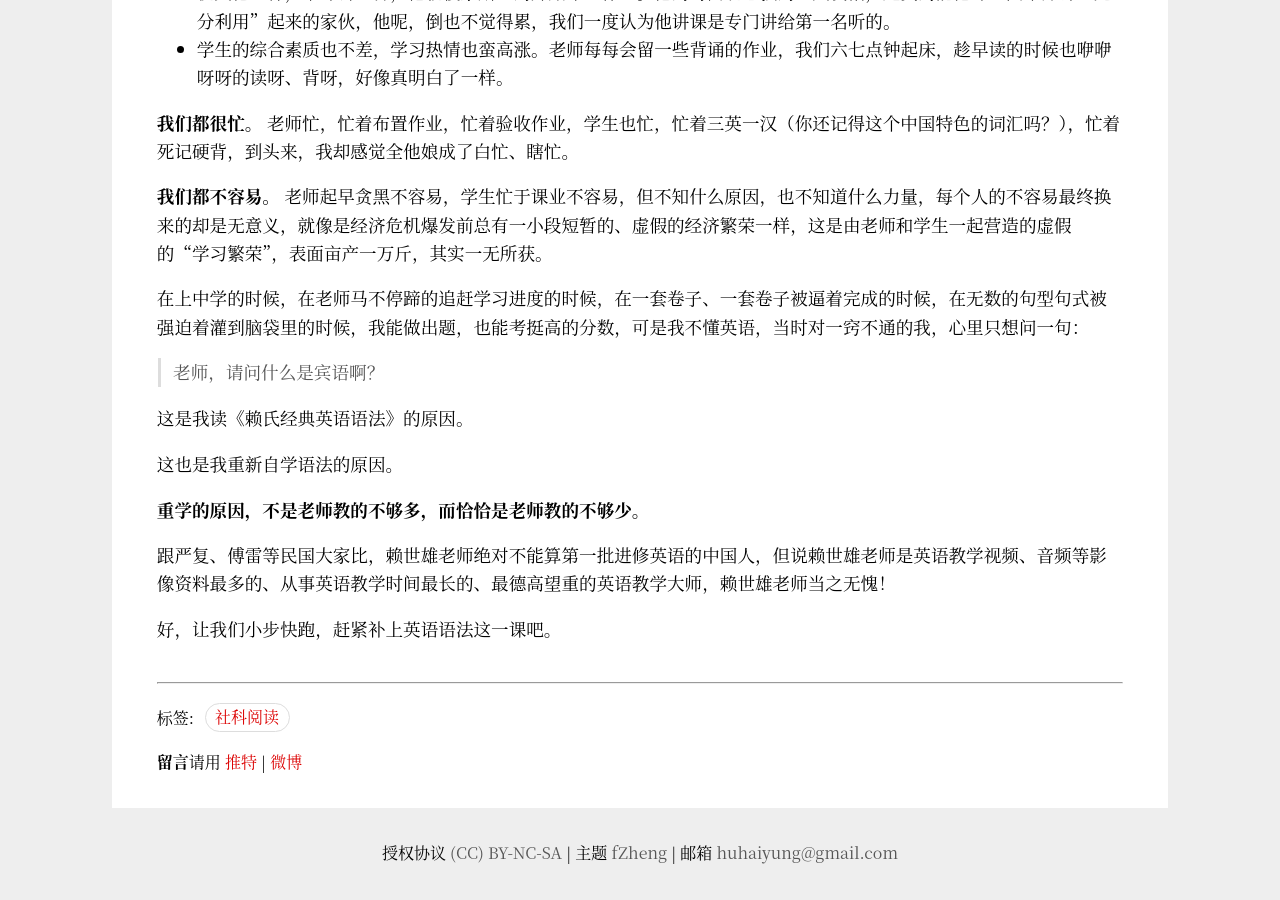
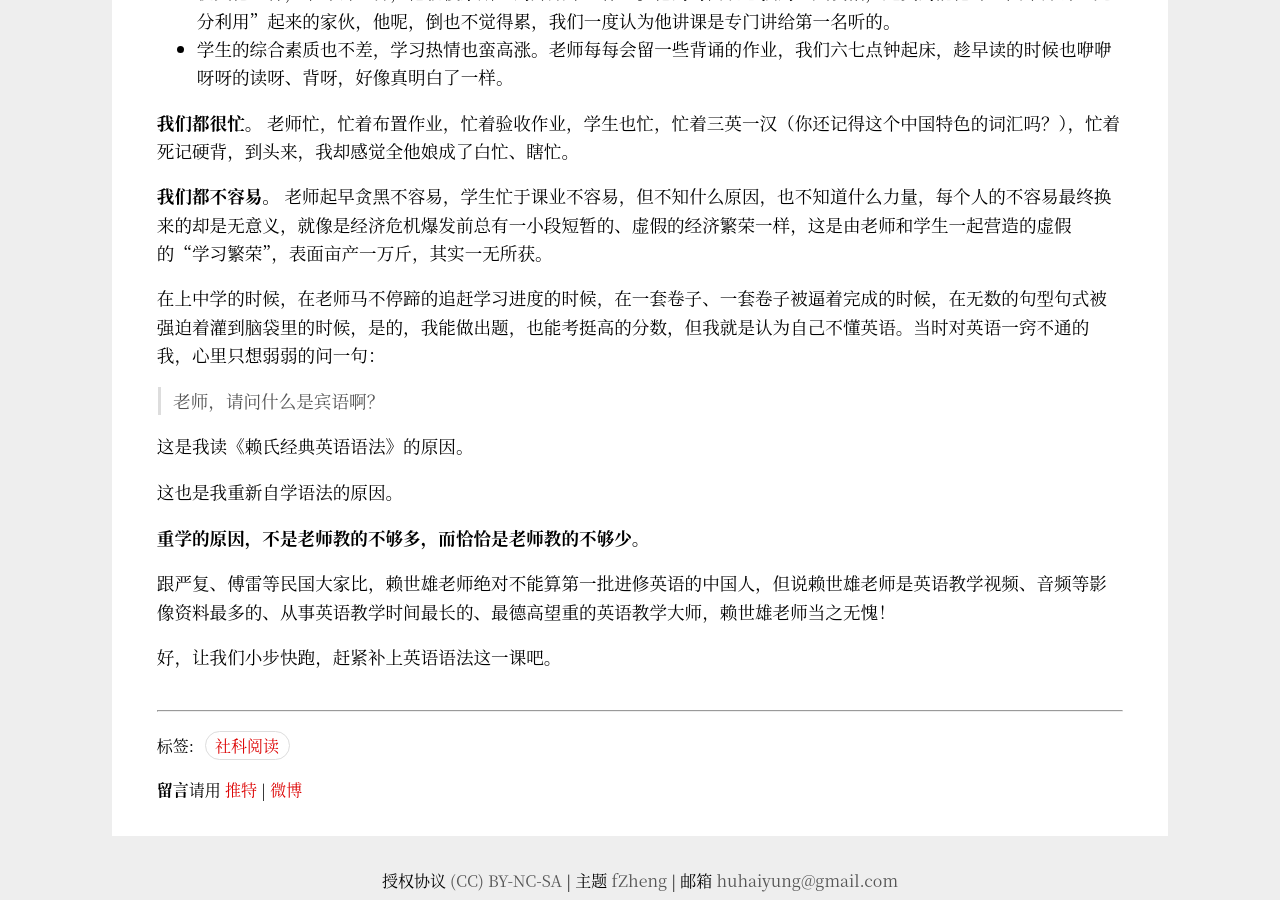
Before and after one commit to Haiyung/haiyung.github.io, a Jekyll site: the page built from _posts/2020-02-01-after-reading-a-guide-to-english-grammar.md, in a window 1280 px wide and 900 px high, scrolled down 578 px. Built offline with Jekyll 4.4.1, drawn with Linux system fonts in a browser that asks for light colours; before the commit the page ends 1450 px from its top, so only the background shows below that.

Commit message:
upgrade one article about english grammar

```diff
--- a/_posts/2020-02-01-after-reading-a-guide-to-english-grammar.md
+++ b/_posts/2020-02-01-after-reading-a-guide-to-english-grammar.md
@@ -27,7 +27,7 @@ __Contents__
 
 **我们都不容易。** 老师起早贪黑不容易，学生忙于课业不容易，但不知什么原因，也不知道什么力量，每个人的不容易最终换来的却是无意义，就像是经济危机爆发前总有一小段短暂的、虚假的经济繁荣一样，这是由老师和学生一起营造的虚假的“学习繁荣”，表面亩产一万斤，其实一无所获。
 
-在上中学的时候，在老师马不停蹄的追赶学习进度的时候，在一套卷子、一套卷子被逼着完成的时候，在无数的句型句式被强迫着灌到脑袋里的时候，我能做出题，也能考挺高的分数，可是我不懂英语，当时对一窍不通的我，心里只想问一句：
+在上中学的时候，在老师马不停蹄的追赶学习进度的时候，在一套卷子、一套卷子被逼着完成的时候，在无数的句型句式被强迫着灌到脑袋里的时候，是的，我能做出题，也能考挺高的分数，但我就是认为自己不懂英语。当时对英语一窍不通的我，心里只想弱弱的问一句：
 
 > 老师，请问什么是宾语啊？
 
```
